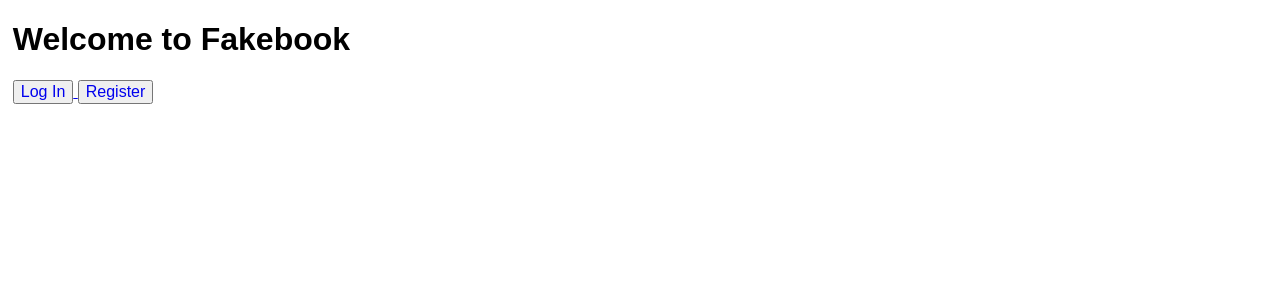
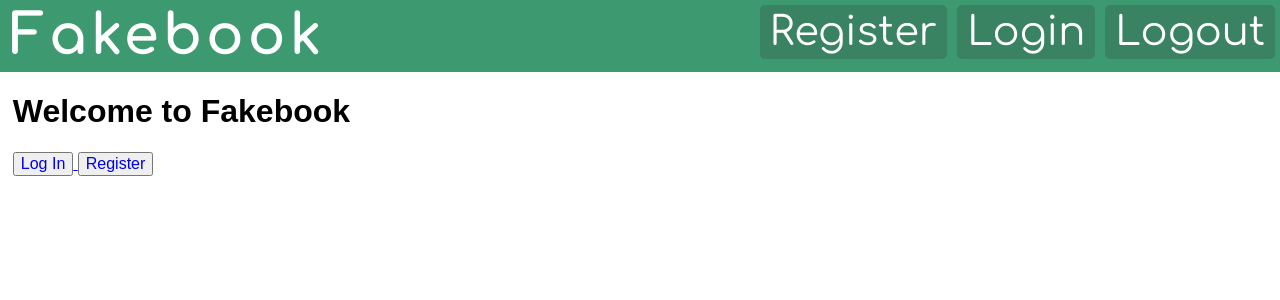
Before and after one commit to Ottermad/SocialNetwork, a Python web app: template templates/index.html in a window 1280 px wide. Shown: the top 300 px of the page. Run offline with Jinja, Linux system fonts and the light colour scheme; the template is opened without the code that fills it, so the values that code supplies are empty.

Commit message:
Added js and titlebar

```diff
--- a/templates/home.html
+++ b/templates/home.html
@@ -54,6 +54,9 @@
     </div>
 {% endblock %}
 {% block ajax %}
+    <script type="text/javascript" src="https://cdnjs.cloudflare.com/ajax/libs/pagedown/1.0/Markdown.Converter.js"></script>
+    <script type="text/javascript" src="https://cdnjs.cloudflare.com/ajax/libs/pagedown/1.0/Markdown.Editor.js"></script>
+    <script type="text/javascript" src="js/markdown-editor-widget.js"></script>
     {% include "send_message.html" %}
     {% include "get_messages.html" %}
     {% include "send_post.html" %}
--- a/templates/layout.html
+++ b/templates/layout.html
@@ -16,12 +16,24 @@
 	{% block css %}
 	{% endblock %}
 
+
   	<!-- Favicon -->
   	<link rel="icon" type="image/png" href={{url_for('static', filename="images/favicon.png")}}>
 
 
 </head>
-<body>
+<body class="no-pm">
+	<!-- Title bar -->
+	<div class='bg-olive no-m' id="Titlebar">
+		<h1 class="no-m white theme-font" id="title">Fakebook</h1>
+		<div id="ButtonContainer">
+			<!--Change to logout button if user is logged in -->
+			<button class="theme-btn right marg-5 pad-5 theme-font">Logout</button>
+            <!--Change to logout button if user is not logged in -->
+			<button class="theme-btn right marg-5 pad-5 theme-font">Login</button>
+			<button class="theme-btn right marg-5 pad-5 theme-font">Register</button>
+		</div>
+	</div>
 	<div class="container">
 		{% block content %}
     	{% endblock %}
```
Lines whose indentation alone changed are shown as unchanged.
